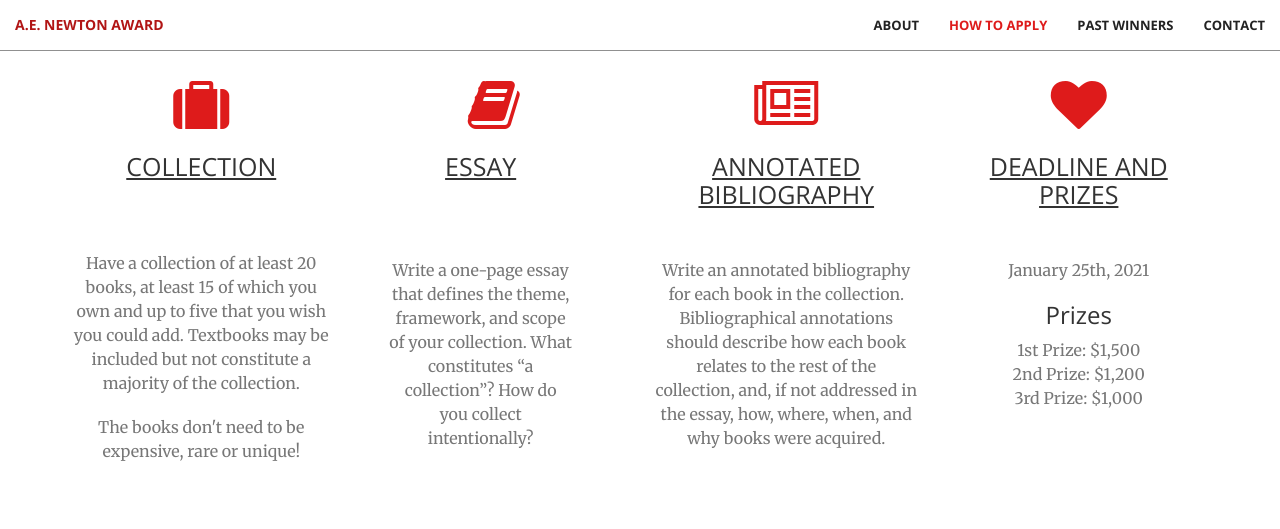
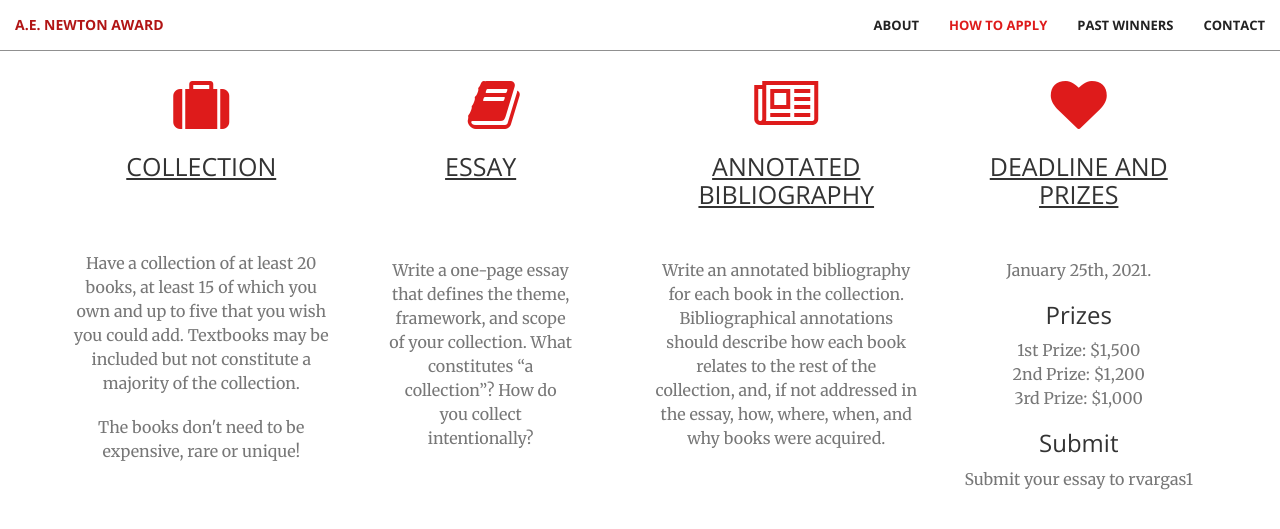
Before and after one commit to swat-ds/bookaward.swarthmore.edu, a Jekyll site: the page built from index.html, in a window 1280 px wide and 900 px high, scrolled down 1459 px, cut to the strip 0-539 px from the top of the window. Shown: the top 529 px of the strip. Built offline with Jekyll 4.4.1, drawn with Linux system fonts in a browser that asks for light colours; nearby versions of some CDN libraries; library files that are not in the unit come from our copies.

Commit message:
updates email

```diff
--- a/_includes/services.html
+++ b/_includes/services.html
@@ -41,9 +41,11 @@
                 <div class="service-box">
                     <i class="fa fa-4x fa-heart wow bounceIn text-primary" data-wow-delay=".3s"></i>
                     <h2>Deadline and Prizes</h2>
-                    <p class="text-muted">January 25th, 2021</p>
+                    <p class="text-muted">January 25th, 2021.</p>
                     <h3>Prizes</h3>
                     <p class="text-muted">1st Prize: $1,500<br/> 2nd Prize: $1,200 <br/> 3rd Prize: $1,000 </p>
+                    <h3>Submit</h3>
+                    <p class="text-muted">Submit your essay to rvargas1</p>
                 </div>
             </div>
         </div>
```
